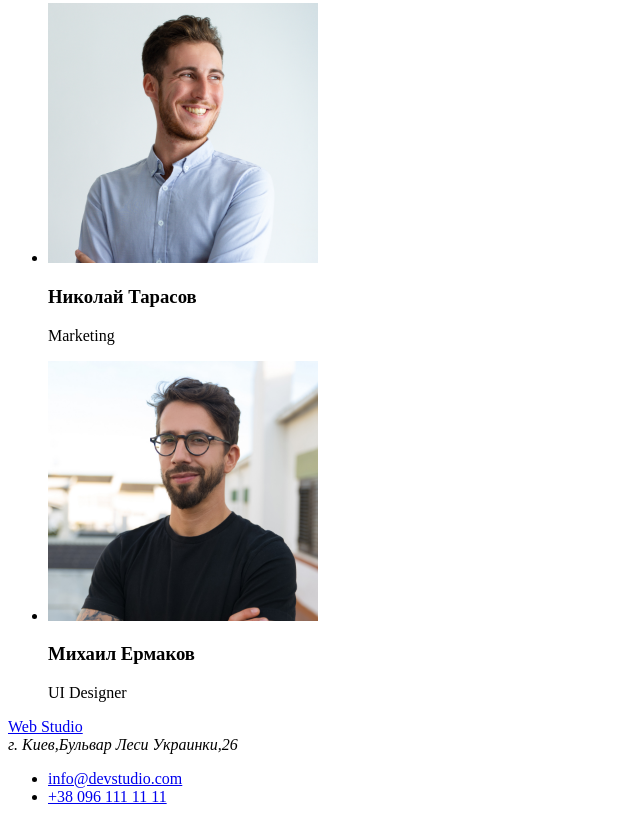
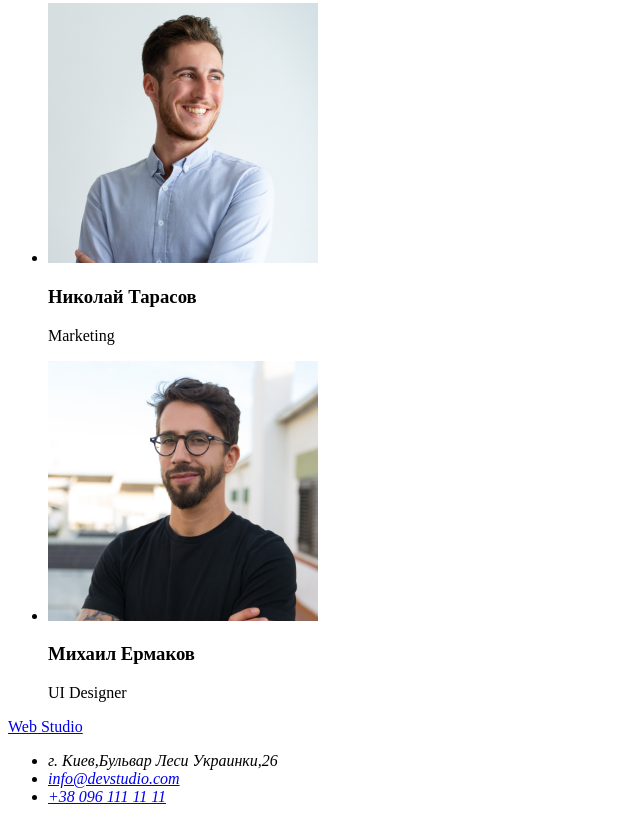
Before and after one commit to volodymyrkulieshov/goit-markup-hw-01, a plain HTML site: page index.html in a window 1280 px wide. Shown: the part 2285-3107 px from the top of the page, without its empty margins (0-640 px from the left). Drawn offline with Linux system fonts and the light colour scheme.

Commit message:
Address moved to list

```diff
--- a/index.html
+++ b/index.html
@@ -88,12 +88,13 @@
     <footer>
         <a lang="en" href="index.html"> Web Studio</a>
         <address>
-            г. Киев,Бульвар Леси Украинки,26
-        </address>
         <ul>
+            <li>г. Киев,Бульвар Леси Украинки,26</li>
             <li><a href="mailto:info@devstudio.com">info@devstudio.com</a> </li>
             <li><a href="tel:+380961111111">+38 096 111 11 11</a></li>
         </ul>
+        </address>
+
     </footer>
 </body>
 </html>
```
